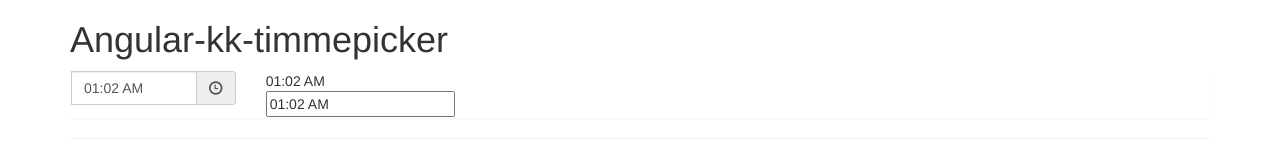
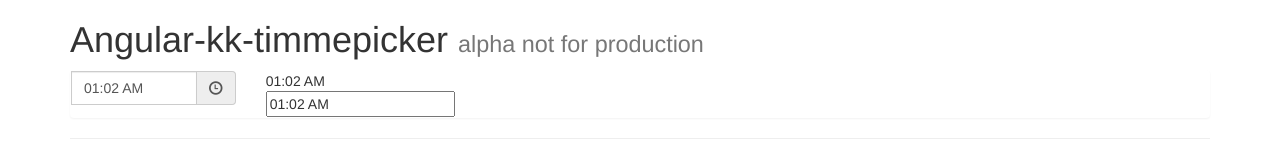
Before and after one commit to zolotyh/angular-kk-timepicker, a website: page index.html in a window 1280 px wide. Shown: the top 157 px of the page. Drawn offline with nearby package versions, Linux system fonts and the light colour scheme.

Commit message:
Update 2015-12-09T09:46:05.712Z

```diff
--- a/index.html
+++ b/index.html
@@ -12,7 +12,11 @@
     <div class="container" ng-controller="indexCtrl as ctrl">
       <h1>
         Angular-kk-timmepicker
+        <small>
+          alpha not for production
+        </small>
       </h1>
+
       <div class="panel">
         <div class="row">
           <div class="col-sm-2" >
```
